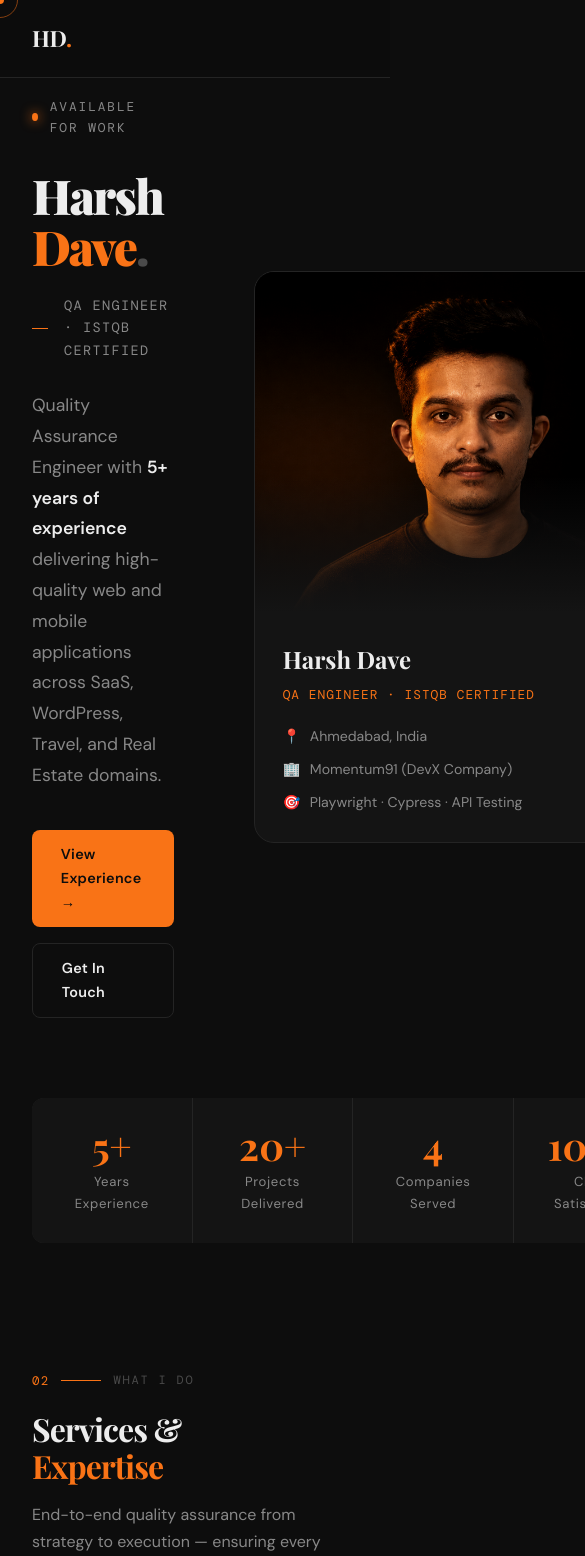
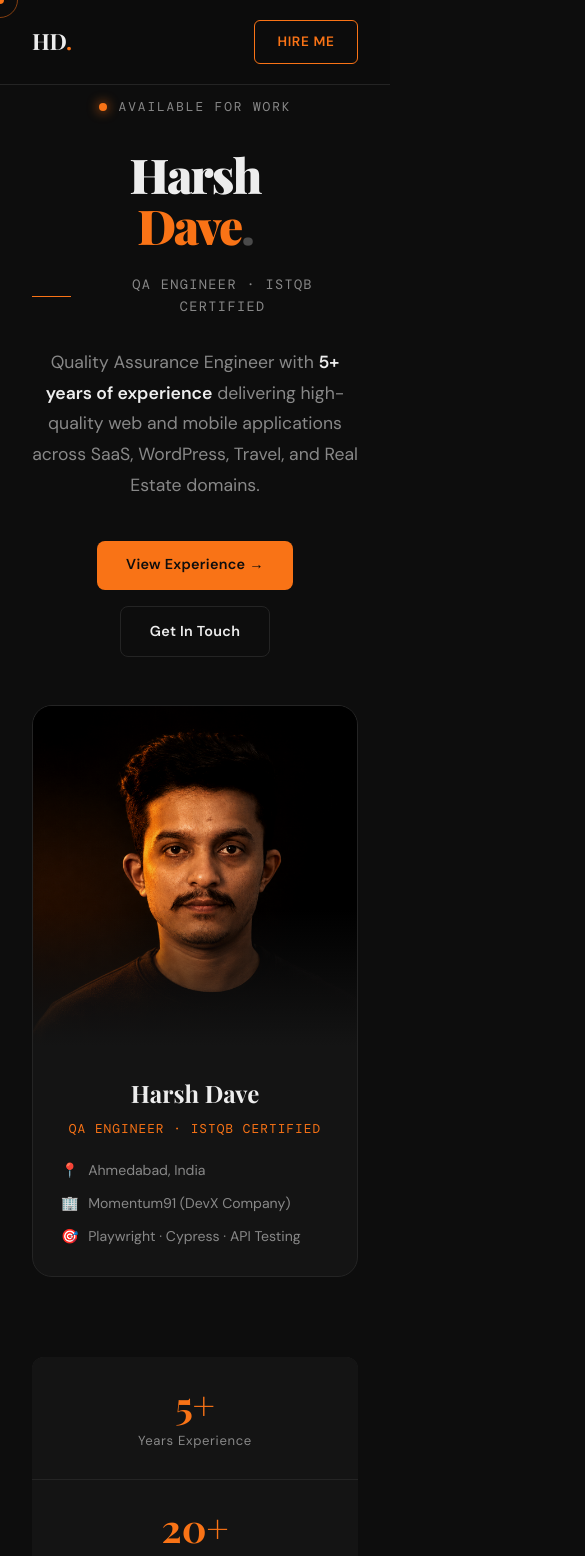
Before and after one commit to daveharshpro/Portfolio, a Next.js app: page / in a window 390 px wide. Shown: the top 1556 px of the page, 585 px wide, since content can reach past the window. Built offline with nearby package versions, Linux system fonts and the light colour scheme.

Commit message:
Mobile Responsive

```diff
--- a/src/app/globals.css
+++ b/src/app/globals.css
@@ -277,9 +277,42 @@ section { padding: 6rem 0; }
   margin: 4rem 0;
 }
 
+/* ── Layout Classes ─────────────────────────────────────────────────────── */
+.hero-grid { display: grid; grid-template-columns: 1fr 420px; gap: 5rem; align-items: center; }
+.stats-grid { display: grid; grid-template-columns: repeat(4, 1fr); gap: 1px; background: var(--border); border-radius: 12px; overflow: hidden; }
+.services-grid { display: grid; grid-template-columns: repeat(3, 1fr); gap: 1px; background: var(--border); border-radius: 16px; overflow: hidden; }
+.experience-grid { display: grid; grid-template-columns: 220px 1fr; gap: 3rem; padding: 2.25rem 2.5rem; }
+.skills-grid { display: grid; grid-template-columns: 180px 1fr; gap: 2rem; align-items: flex-start; padding-bottom: 2rem; }
+.education-grid { display: grid; grid-template-columns: repeat(2, 1fr); gap: 1px; background: var(--border); border-radius: 16px; overflow: hidden; }
+.contact-grid { display: grid; grid-template-columns: 1fr 1fr; gap: 5rem; align-items: center; }
+
 /* ── Responsive ─────────────────────────────────────────────────────────── */
+@media (max-width: 1024px) {
+  .hero-grid { grid-template-columns: 1fr 340px; gap: 3rem; }
+  .services-grid { grid-template-columns: repeat(2, 1fr); }
+  .contact-grid { gap: 3rem; }
+}
+
 @media (max-width: 768px) {
   section { padding: 4rem 0; }
   .nav-links { display: none; }
-  .section-title { font-size: 2rem; }
+  .section-title { font-size: 2.2rem !important; }
+
+  .hero-grid { grid-template-columns: 1fr; gap: 3rem; text-align: center; }
+  .hero-grid-left { display: flex; flex-direction: column; align-items: center; }
+  .btn-group { justify-content: center; }
+  .stats-grid { grid-template-columns: repeat(2, 1fr); }
+
+  .services-grid { grid-template-columns: 1fr; }
+  .experience-grid { grid-template-columns: 1fr; gap: 1rem; padding: 1.5rem; }
+  .skills-grid { grid-template-columns: 1fr; gap: 0.5rem; }
+  .education-grid { grid-template-columns: 1fr; }
+  .contact-grid { grid-template-columns: 1fr; gap: 3rem; text-align: center; }
+  .contact-grid-left { display: flex; flex-direction: column; align-items: center; }
 }
+
+@media (max-width: 480px) {
+  .stats-grid { grid-template-columns: 1fr; }
+  .section-title { font-size: 1.8rem !important; }
+  .hero-grid h1 { font-size: 3rem !important; }
+}
--- a/src/components/Contact.tsx
+++ b/src/components/Contact.tsx
@@ -17,7 +17,7 @@ export default function Contact() {
   return (
     <section id="contact" style={{ background: "var(--bg)" }}>
       <div className="container">
-        <div style={{ display: "grid", gridTemplateColumns: "1fr 1fr", gap: "5rem", alignItems: "center" }}>
+        <div className="contact-grid">
 
           {/* Left */}
           <motion.div
--- a/src/components/Education.tsx
+++ b/src/components/Education.tsx
@@ -66,7 +66,7 @@ export default function Education() {
         </motion.div>
 
         <motion.div
-          style={{ display: "grid", gridTemplateColumns: "repeat(2, 1fr)", gap: "1px", background: "var(--border)", borderRadius: "16px", overflow: "hidden" }}
+          className="education-grid"
           initial="hidden"
           whileInView="visible"
           viewport={{ once: true, amount: 0.1 }}
--- a/src/components/Experience.tsx
+++ b/src/components/Experience.tsx
@@ -92,12 +92,9 @@ export default function Experience() {
               whileInView={{ opacity: 1, x: 0 }}
               viewport={{ once: true, amount: 0.2 }}
               transition={{ duration: 0.55, delay: i * 0.1, ease: "easeOut" }}
+              className="experience-grid"
               style={{
                 background: "var(--bg-card)",
-                padding: "2.25rem 2.5rem",
-                display: "grid",
-                gridTemplateColumns: "220px 1fr",
-                gap: "3rem",
                 transition: "background 0.3s",
               }}
               whileHover={{ background: "var(--bg-card-hover)" } as never}
--- a/src/components/Hero.tsx
+++ b/src/components/Hero.tsx
@@ -21,10 +21,10 @@ export default function Hero() {
   return (
     <section id="hero" style={{ minHeight: "100vh", display: "flex", alignItems: "center", paddingTop: "6rem" }}>
       <div className="container">
-        <div style={{ display: "grid", gridTemplateColumns: "1fr 420px", gap: "5rem", alignItems: "center" }}>
+        <div className="hero-grid">
 
           {/* Left — Text */}
-          <motion.div variants={stagger} initial="hidden" animate="visible">
+          <motion.div className="hero-grid-left" variants={stagger} initial="hidden" animate="visible">
             <motion.div variants={fadeUp} style={{ display: "flex", alignItems: "center", gap: "0.75rem", marginBottom: "2rem" }}>
               <span style={{ width: 8, height: 8, borderRadius: "50%", background: "var(--accent)", display: "inline-block", boxShadow: "0 0 12px var(--accent)" }} />
               <span style={{ fontFamily: "var(--font-mono)", fontSize: "0.8rem", color: "var(--text-secondary)", letterSpacing: "0.15em", textTransform: "uppercase" }}>
@@ -49,7 +49,7 @@ export default function Hero() {
               high-quality web and mobile applications across SaaS, WordPress, Travel, and Real Estate domains.
             </motion.p>
 
-            <motion.div variants={fadeUp} style={{ display: "flex", gap: "1rem", flexWrap: "wrap" }}>
+            <motion.div className="btn-group" variants={fadeUp} style={{ display: "flex", gap: "1rem", flexWrap: "wrap" }}>
               <a href="#experience" className="btn btn-primary">View Experience →</a>
               <a href="#contact" className="btn btn-outline">Get In Touch</a>
             </motion.div>
@@ -131,10 +131,11 @@ export default function Hero() {
 
         {/* Stats row */}
         <motion.div
+          className="stats-grid"
           initial={{ opacity: 0, y: 30 }}
           animate={{ opacity: 1, y: 0 }}
           transition={{ duration: 0.7, delay: 0.8 }}
-          style={{ display: "grid", gridTemplateColumns: "repeat(4, 1fr)", gap: "1px", background: "var(--border)", marginTop: "5rem", borderRadius: "12px", overflow: "hidden" }}
+          style={{ marginTop: "5rem" }}
         >
           {stats.map((s, i) => (
             <div key={i} style={{ background: "var(--bg-card)", padding: "1.75rem", textAlign: "center" }}>
--- a/src/components/Navbar.tsx
+++ b/src/components/Navbar.tsx
@@ -26,6 +26,7 @@ export default function Navbar() {
           HD<span>.</span>
         </a>
 
+        <div style={{ display: "flex", alignItems: "center", gap: "2rem" }}>
           <motion.nav
             className="nav-links"
             variants={navVariants}
@@ -42,10 +43,17 @@ export default function Navbar() {
                 {item}
               </motion.a>
             ))}
-          <motion.a href="mailto:daveharsh09@gmail.com" className="nav-cta" variants={linkVariants}>
+          </motion.nav>
+          <motion.a
+            href="mailto:daveharsh09@gmail.com"
+            className="nav-cta"
+            initial={{ opacity: 0 }}
+            animate={{ opacity: 1 }}
+            transition={{ duration: 0.5, delay: 0.3 }}
+          >
             Hire Me
           </motion.a>
-        </motion.nav>
+        </div>
       </div>
     </motion.header>
   );
--- a/src/components/Services.tsx
+++ b/src/components/Services.tsx
@@ -66,7 +66,7 @@ export default function Services() {
           </p>
         </motion.div>
 
-        <div style={{ display: "grid", gridTemplateColumns: "repeat(3, 1fr)", gap: "1px", background: "var(--border)", borderRadius: "16px", overflow: "hidden" }}>
+        <div className="services-grid">
           {services.map((s, i) => (
             <motion.div
               key={i}
--- a/src/components/Skills.tsx
+++ b/src/components/Skills.tsx
@@ -81,14 +81,7 @@ export default function Skills() {
               viewport={{ once: true, amount: 0.2 }}
               transition={{ duration: 0.5, delay: gi * 0.06, ease: "easeOut" }}
             >
-              <div style={{
-                display: "grid",
-                gridTemplateColumns: "180px 1fr",
-                gap: "2rem",
-                alignItems: "flex-start",
-                paddingBottom: "2rem",
-                borderBottom: gi < skillGroups.length - 1 ? "1px solid var(--border)" : "none",
-              }}>
+              <div className="skills-grid" style={{ borderBottom: gi < skillGroups.length - 1 ? "1px solid var(--border)" : "none" }}>
                 <p style={{
                   fontFamily: "var(--font-mono)",
                   fontSize: "0.75rem",
```
Lines whose indentation alone changed are shown as unchanged.
